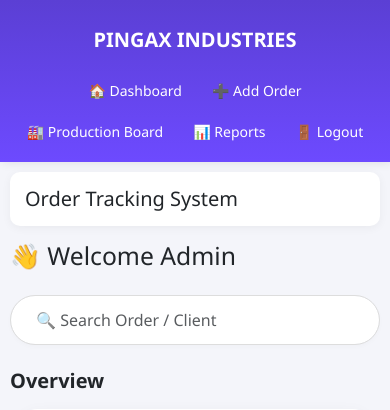
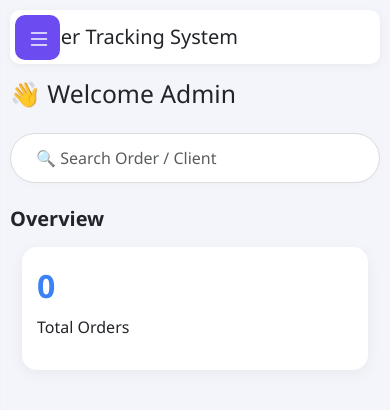
Before and after one commit to PRINTORPACK/order-tracking-system, a Flask app: page /search in a window 390 px wide. Shown: the top 410 px of the page. Run offline with Flask 3, Linux system fonts and the light colour scheme; data that the repository does not hold is empty.

Commit message:
Updated responsive sidebar and mobile menu

```diff
--- a/static/css/style.css
+++ b/static/css/style.css
@@ -211,7 +211,37 @@ body {
         margin-left: 0;
         margin-right: 0;
     }
-
+    .menu-btn{
+    position: fixed;
+    top: 15px;
+    left: 15px;
+    z-index: 2000;
+    background:#6C4CF1;
+    color:white;
+    border:none;
+    border-radius:10px;
+    width:45px;
+    height:45px;
+    font-size:24px;
+    }
+    @media(max-width:768px){
+   .sidebar{
+    position:fixed;
+    left:-260px;
+    top:0;
+    width:250px;
+    height:100%;
+    transition:.3s;
+    z-index:1500;
+    }
+    .sidebar.show{
+    left:0;
+    }
+    .main-content{
+    margin-left:0 !important;
+    width:100%;
+    }
+    }
     .col-md-6,
     .col-md-4,
     .col-md-3 {
--- a/templates/base.html
+++ b/templates/base.html
@@ -1,6 +1,6 @@
 <!DOCTYPE html>
 <html>
-
+<link href="https://cdn.jsdelivr.net/npm/bootstrap-icons@1.11.3/font/bootstrap-icons.css" rel="stylesheet">
 <head>
 
 <title>PINGAX INDUSTRIES</title>
@@ -14,7 +14,10 @@
 </head>
 
 <body>
-
+    <div class="sidebar" id="sidebar"></div>
+<button class="btn menu-btn d-md-none" onclick="toggleSidebar()">
+    <i class="bi bi-list"></i>
+</button>
 <div class="sidebar">
 
 <div class="logo">
```
